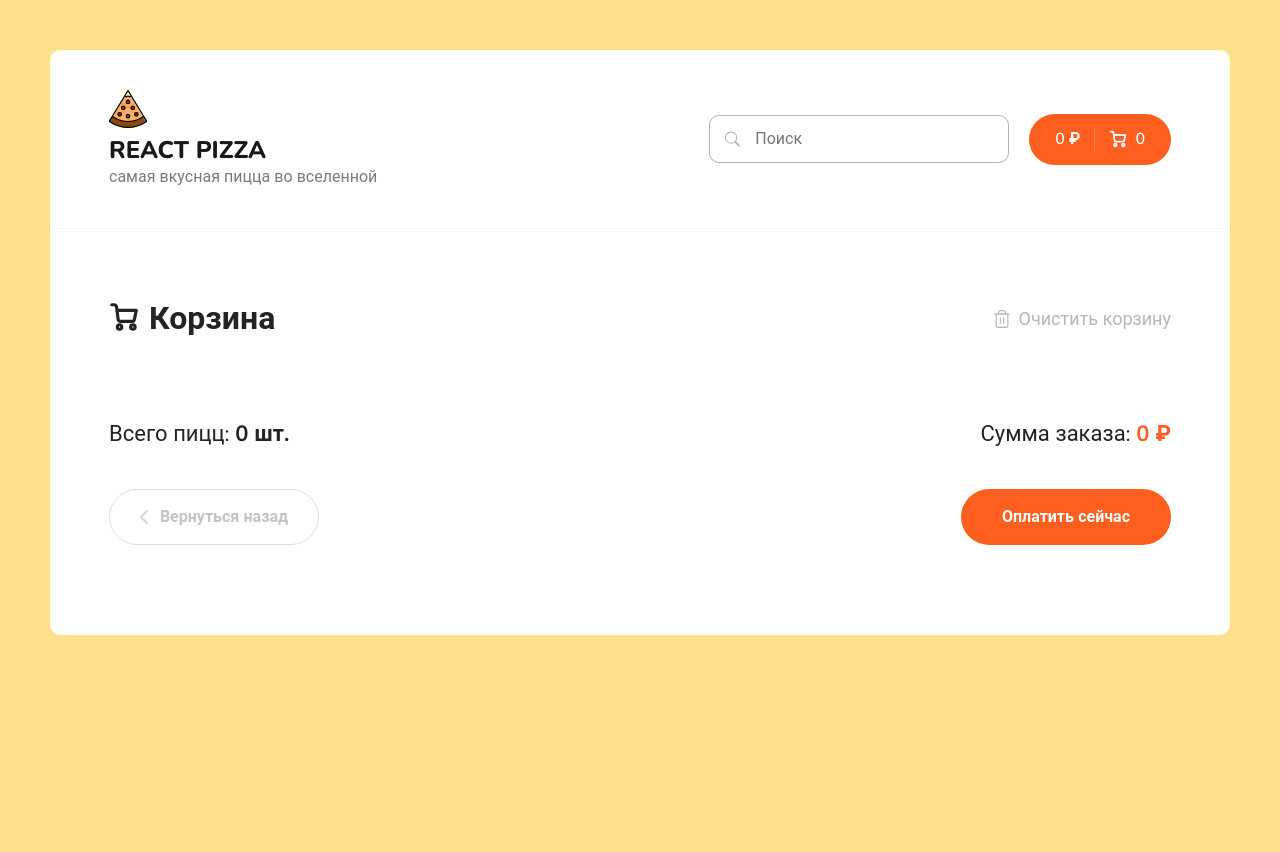
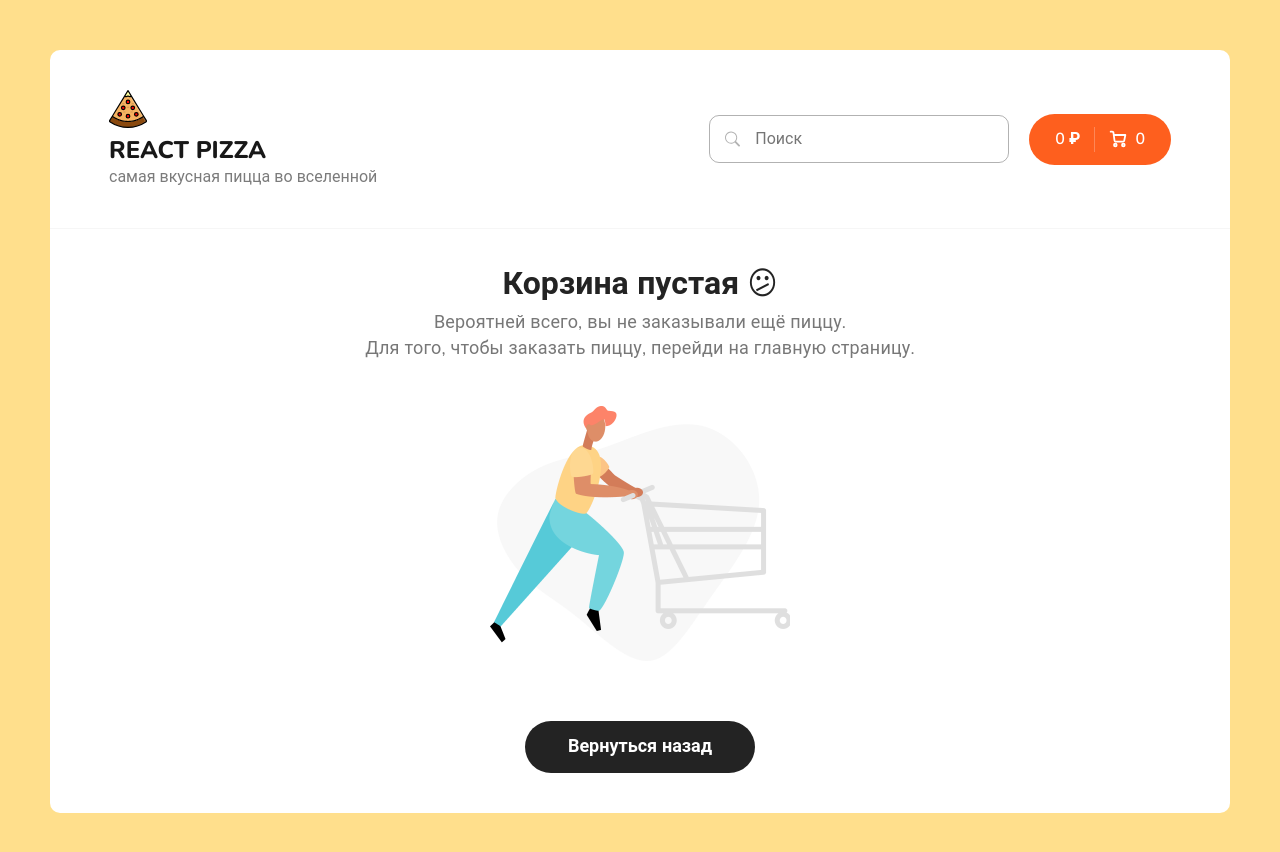
Before and after one commit to Mniimaya/react-pizza, a React (Create React App) app: page /basket in a window 1280 px wide. Shown: the top 852 px of the page. Before the commit the page ends 800 px from the top, so only its background shows below. Built offline with nearby package versions, Linux system fonts and the light colour scheme.

Commit message:
basket empty

```diff
--- /dev/null
+++ b/src/components/BasketEmpty.jsx
@@ -0,0 +1,25 @@
+import React from 'react';
+import { Link } from 'react-router-dom';
+
+import cartEmptyImg from '../assets/empty-cart.png';
+
+function BasketEmpty() {
+    return (
+        <div className="cart cart--empty">
+            <h2>
+                Корзина пустая <span>😕</span>
+            </h2>
+            <p>
+                Вероятней всего, вы не заказывали ещё пиццу.
+                <br />
+                Для того, чтобы заказать пиццу, перейди на главную страницу.
+            </p>
+            <img src={cartEmptyImg} alt="Empty cart" />
+            <Link to="/" className="button button--black">
+                <span>Вернуться назад</span>
+            </Link>
+        </div>
+    )
+}
+
+export default BasketEmpty
--- a/src/components/Header.jsx
+++ b/src/components/Header.jsx
@@ -7,7 +7,10 @@ import mainLogo from '../assets/img/pizza-logo.svg'
 
 
 function Header() {
-    const { totalPrice, products } = useSelector(state => state.cartSlice);
+    const totalPrice = useSelector(state => state.cartSlice.products).reduce((sum, obj) => {
+        return sum + (obj.count * obj.price);
+    }, 0)
+    const { products } = useSelector(state => state.cartSlice);
     const totalCount = products.reduce((sum, obj) => sum + obj.count, 0)
     return (
         <div className="header">
--- a/src/components/Products/ProductList.jsx
+++ b/src/components/Products/ProductList.jsx
@@ -15,7 +15,7 @@ function ProductList({ value, statusLoading, searchValue }) {
         <div className="content__items">
 
             {
-                pizzas.length > 0 ? (statusLoading ? [...new Array(6)].map(() => <Skeleton />) : pizzas) : <p className="information-text"><span>😕</span><br />Пицца не найдена</p>
+                pizzas.length > 0 ? (statusLoading ? [...new Array(6)].map((item, i) => <Skeleton key={i} />) : pizzas) : <p className="information-text"><span>😕</span><br />Пицца не найдена</p>
             }
         </div>
     )
--- a/src/pages/Basket.jsx
+++ b/src/pages/Basket.jsx
@@ -2,8 +2,9 @@ import React from 'react'
 import { Link } from 'react-router-dom';
 import { useSelector, useDispatch } from 'react-redux';
 
-import { clearProducts } from '../redux/slises/cartSlice'
-import ProductsBasketCard from '../components/Products/ProductsBasketCard'
+import { clearProducts } from '../redux/slises/cartSlice';
+import ProductsBasketCard from '../components/Products/ProductsBasketCard';
+import BasketEmpty from '../components/BasketEmpty';
 
 
 function Basket() {
@@ -22,7 +23,11 @@ function Basket() {
     }, 0)
 
     const addedProducts = useSelector(state => state.cartSlice.products);
+    if (!addedProducts.length) {
+        return <BasketEmpty />
+    }
     return (
+
         <div className="cart">
             <div className="cart__top">
                 <h2 className="content__title"><svg width="18" height="18" viewBox="0 0 18 18" fill="none" xmlns="http://www.w3.org/2000/svg">
```
Also changed, not shown: src/assets/empty-cart.png (added).
